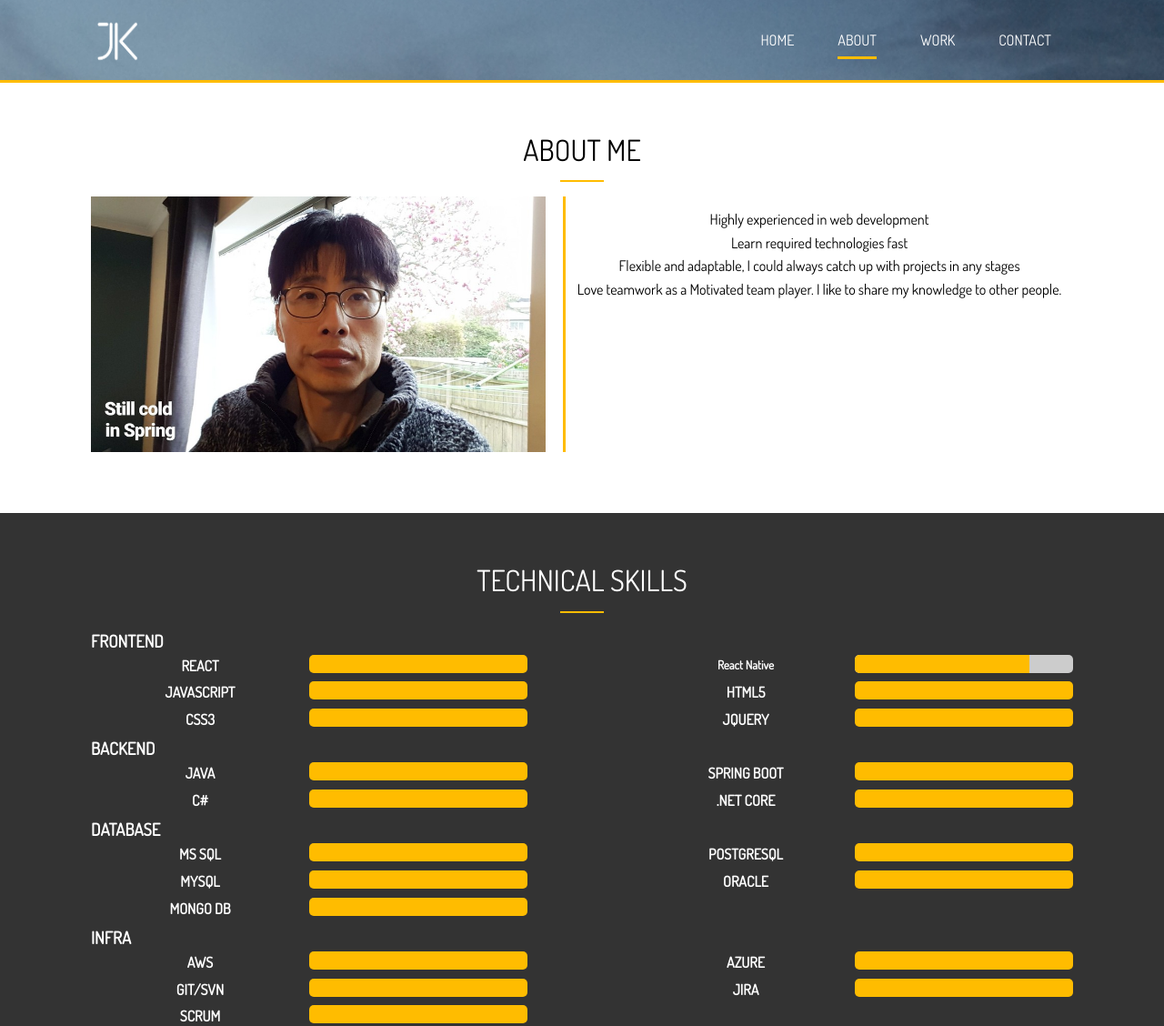
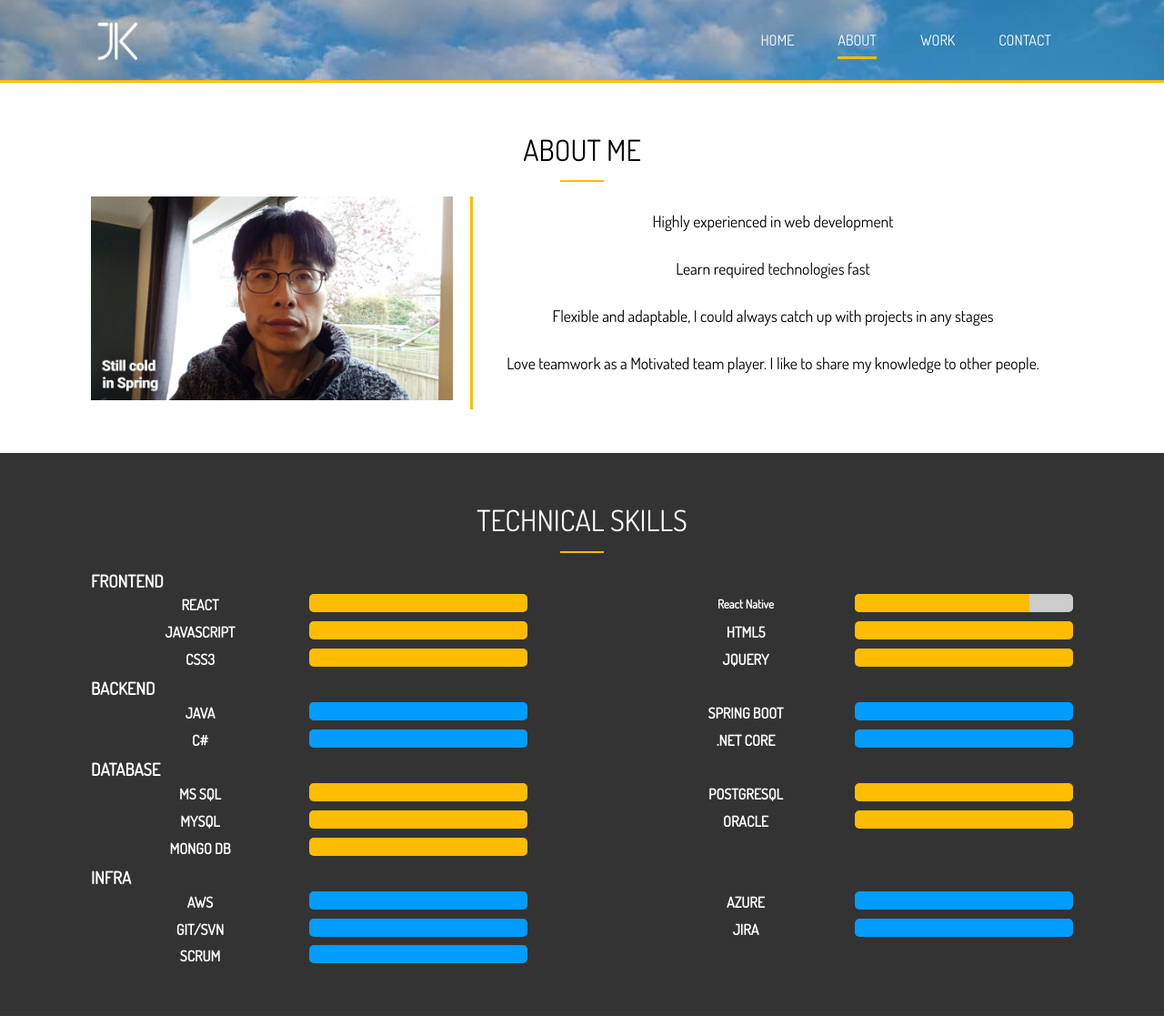
Before and after one commit to kimgyver/portfolio-website, a website: page dist/about.html in a window 1280 px wide. Shown: the top 1128 px of the page at 91% size. Drawn offline with Linux system fonts and the light colour scheme.

Commit message:
modifications

```diff
--- a/sass/_config.scss
+++ b/sass/_config.scss
@@ -4,7 +4,7 @@ $main-color: #ffbc00;
 $light-color: #f4f4f4;
 $medium-color: #ccc;
 $dark-color: #333;
-$bg-image: url('../img/showcase.png');
+$bg-image: url('../img/showcase-3.jpg');
 
 // Set Text Color
 @function set-text-color($color) {
--- a/sass/_item_grid.scss
+++ b/sass/_item_grid.scss
@@ -98,3 +98,11 @@
     margin: 0;
   }
 }
+
+.item-black {
+  background: #fffc00;
+
+  &-text {
+    color: black;
+  }
+}
--- a/sass/_utilities.scss
+++ b/sass/_utilities.scss
@@ -63,6 +63,11 @@ input[class^='btn-']:hover {
   margin-bottom: 2rem;
 }
 
+.lead-2 {
+  font-size: 1.1rem;
+  margin-bottom: 1.5rem;
+}
+
 .text-center {
   text-align: center;
 }
--- a/sass/main.scss
+++ b/sass/main.scss
@@ -204,9 +204,9 @@ img {
   &-a {
     .about-info {
       display: grid;
-      grid-template-areas:
-        'bioimage bio bio'
-        'aw1 aw2 aw3';
+      grid-template-columns: 3fr 5fr;
+      grid-template-areas: 'bioimage bio';
+      //   'aw1 aw2 aw3';
       grid-gap: 1.2rem;
     }
 
@@ -253,6 +253,11 @@ img {
       div {
         height: 100%;
         background: $main-color;
+      }
+    }
+    .progress-blue {
+      div {
+        background: #009cff;
       }
     }
   }
@@ -371,6 +376,7 @@ img {
     .social .fab {
       margin-right: 1rem;
       border: 2px #fff solid;
+      color: #fff;
       border-radius: 50%;
       height: 20px;
       width: 20px;
```
Also changed, not shown: dist/about.html, dist/contact.html, dist/css/main.css, dist/img/items/weather.jpg (added), dist/img/showcase-2.jpg (added), dist/img/showcase-3.jpg (added), dist/index.html, dist/work.html.
